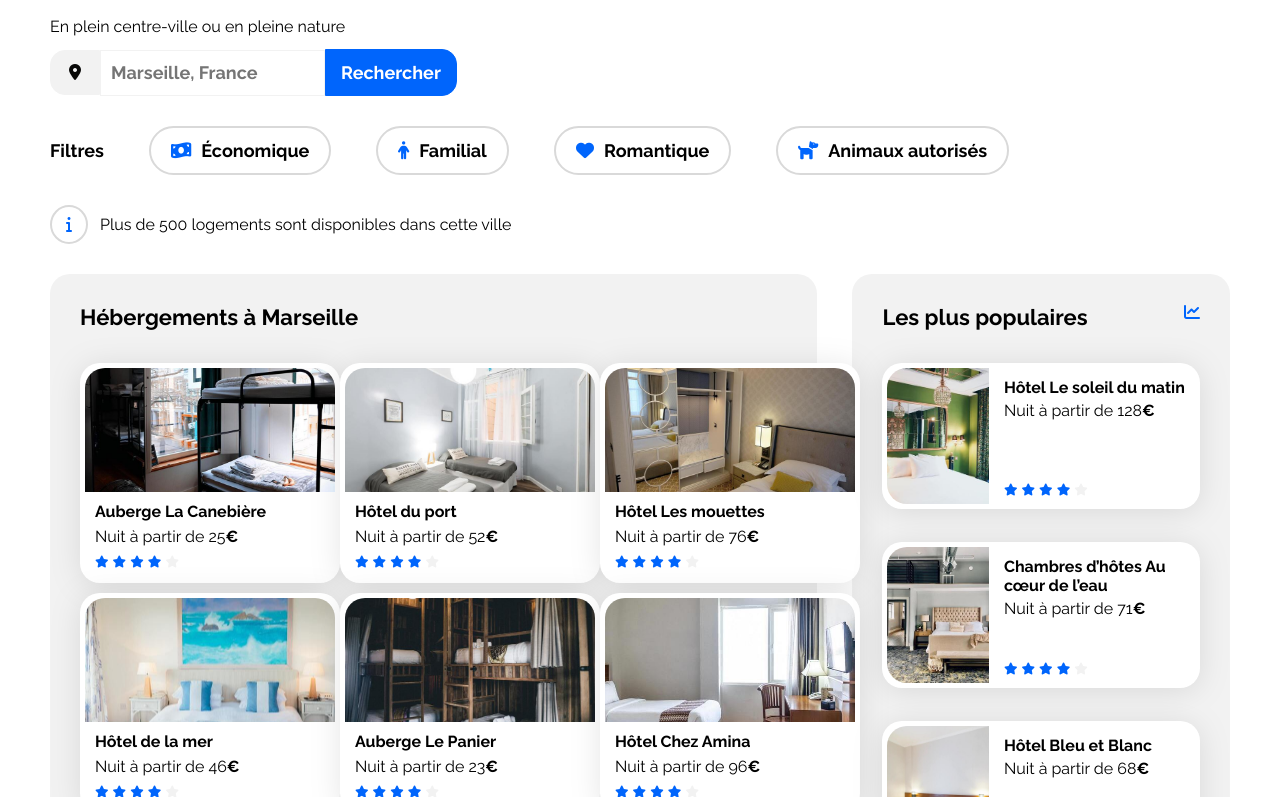
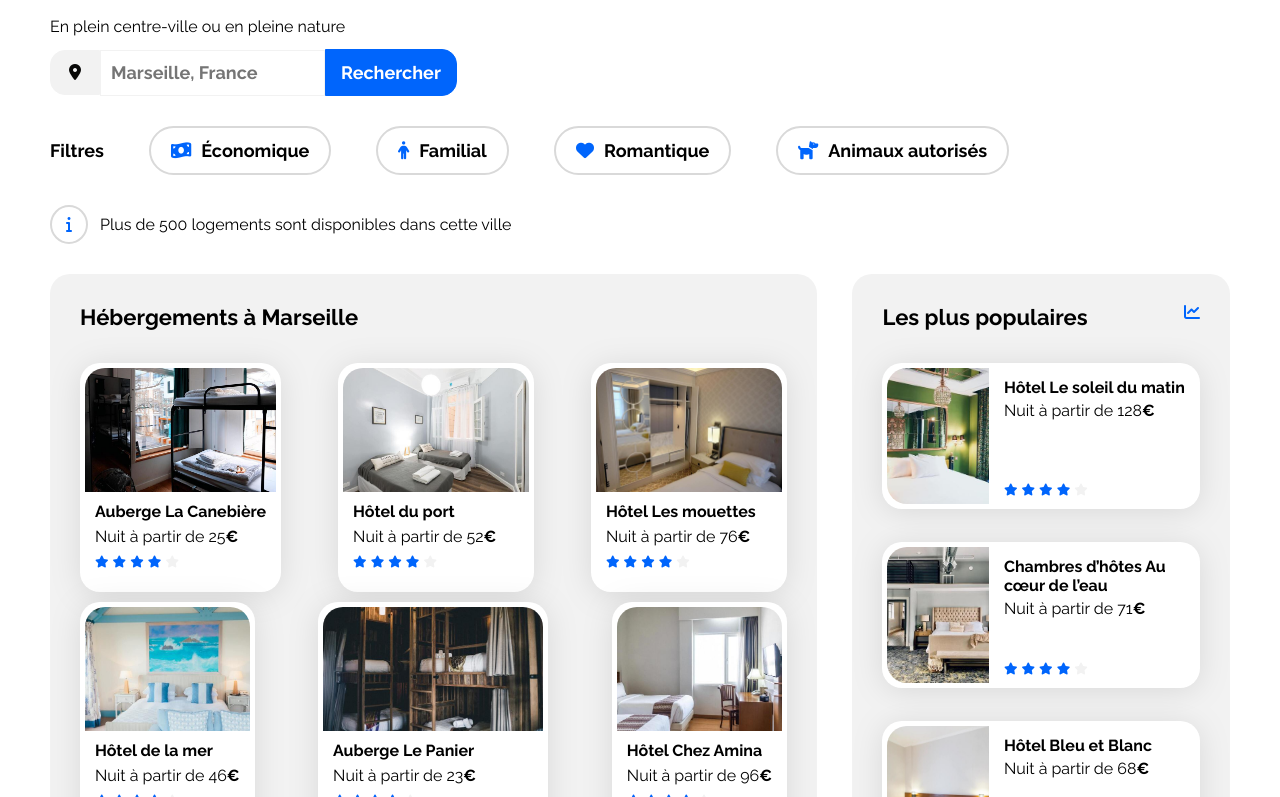
Before and after one commit to TiphaineHbt/P3, a plain HTML site: page index.html in a window 1280 px wide. Shown: the part 152-949 px from the top of the page. Drawn offline with Linux system fonts and the light colour scheme; files whose address does not match are found by name.

Commit message:
Mise au propre desktop

```diff
--- a/css/style.css
+++ b/css/style.css
@@ -229,6 +229,8 @@ a {
 /****** Hebergements And Populaires ***********/
 .hebergements-and-populaires {
     display: flex;
+    flex-direction: row;
+    flex-wrap: wrap;
     justify-content: space-between;
 }
 
@@ -237,6 +239,9 @@ a {
     border-radius: 20px;
     padding: 30px;
     box-sizing: border-box;
+    display: block;
+    flex-direction: row;
+    flex-wrap: wrap;
 }
 
 /****** Hebergements ***********/
@@ -248,18 +253,19 @@ a {
     display: flex;
     flex-direction: row;
     justify-content: space-between;
+    flex:1;
+    width: 100%;
     margin-bottom: 10px;
 }
 
 .hebergements-cards .card {
     display: flex;
     flex-direction: column;
-    width: 250px;
-    height:210px;
+    flex:1;
 }
 
 .hebergements-cards img {
-    width: 250px;
+    width: 100%;
     height: 124px;
     border-top-left-radius: 20px;
     border-top-right-radius: 20px;
@@ -270,7 +276,7 @@ a {
     display: flex;
     flex-direction: column;
     justify-content:space-around;
-    box-sizing: border-box;
+    flex:1;
 }
 
 .hebergements-cards .card-title {
```
Also changed, not shown: index.html (+2 -2 lines).
